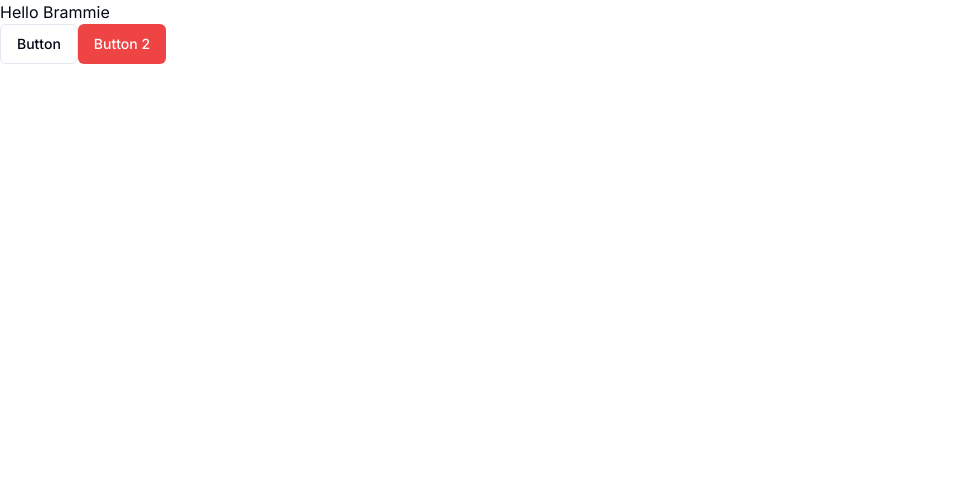
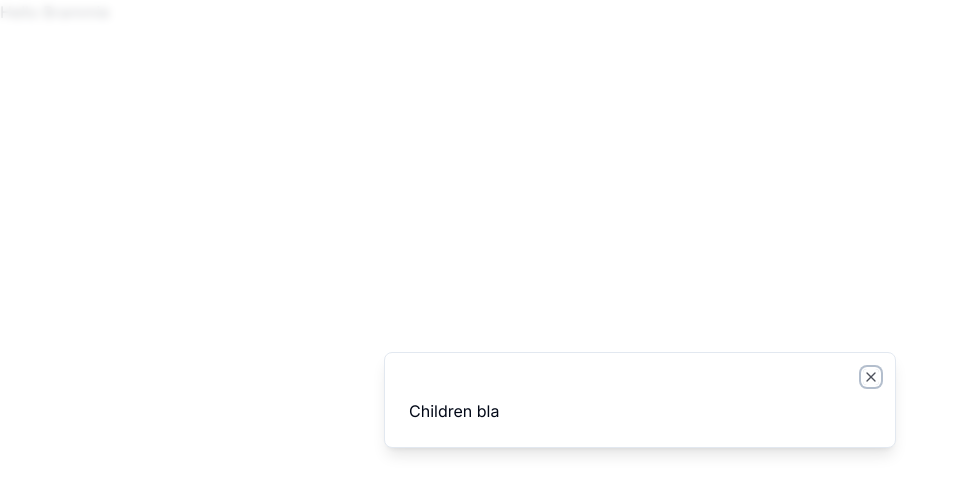
Before and after one commit to brambooo/shop-admin, a Next.js app: page / in a window 1280 px wide. Shown: the top 494 px of the page, without its empty margins (0-959 px from the left). Built offline with nearby package versions, Linux system fonts and the light colour scheme.

Commit message:
Working in modal

```diff
--- a/app/(root)/page.tsx
+++ b/app/(root)/page.tsx
@@ -1,11 +1,18 @@
-import { Button } from "@/components/ui/button";
+'use client';
 
-export default function Home() {
+import { Modal } from "@/components/ui/modal";
+import { UserButton } from "@clerk/nextjs";
+
+export default function SetupPage() {
   return (
     <>
       <p>Hello Brammie</p>
-      <Button variant="outline">Button</Button>
-      <Button variant="destructive">Button 2</Button>
+      <Modal isOpen={true} title={""} description={""} onClose={function (): void {
+        throw new Error("Function not implemented.");
+      }}>
+        Children bla
+      </Modal>
+      <UserButton afterSignOutUrl="/"></UserButton>
     </>
   )
 }
--- /dev/null
+++ b/components/ui/dialog.tsx
@@ -0,0 +1,123 @@
+"use client"
+
+import * as React from "react"
+import * as DialogPrimitive from "@radix-ui/react-dialog"
+import { X } from "lucide-react"
+
+import { cn } from "@/lib/utils"
+
+const Dialog = DialogPrimitive.Root
+
+const DialogTrigger = DialogPrimitive.Trigger
+
+const DialogPortal = ({
+  className,
+  ...props
+}: DialogPrimitive.DialogPortalProps) => (
+  <DialogPrimitive.Portal className={cn(className)} {...props} />
+)
+DialogPortal.displayName = DialogPrimitive.Portal.displayName
+
+const DialogOverlay = React.forwardRef<
+  React.ElementRef<typeof DialogPrimitive.Overlay>,
+  React.ComponentPropsWithoutRef<typeof DialogPrimitive.Overlay>
+>(({ className, ...props }, ref) => (
+  <DialogPrimitive.Overlay
+    ref={ref}
+    className={cn(
+      "fixed inset-0 z-50 bg-background/80 backdrop-blur-sm data-[state=open]:animate-in data-[state=closed]:animate-out data-[state=closed]:fade-out-0 data-[state=open]:fade-in-0",
+      className
+    )}
+    {...props}
+  />
+))
+DialogOverlay.displayName = DialogPrimitive.Overlay.displayName
+
+const DialogContent = React.forwardRef<
+  React.ElementRef<typeof DialogPrimitive.Content>,
+  React.ComponentPropsWithoutRef<typeof DialogPrimitive.Content>
+>(({ className, children, ...props }, ref) => (
+  <DialogPortal>
+    <DialogOverlay />
+    <DialogPrimitive.Content
+      ref={ref}
+      className={cn(
+        "fixed left-[50%] top-[50%] z-50 grid w-full max-w-lg translate-x-[-50%] translate-y-[-50%] gap-4 border bg-background p-6 shadow-lg duration-200 data-[state=open]:animate-in data-[state=closed]:animate-out data-[state=closed]:fade-out-0 data-[state=open]:fade-in-0 data-[state=closed]:zoom-out-95 data-[state=open]:zoom-in-95 data-[state=closed]:slide-out-to-left-1/2 data-[state=closed]:slide-out-to-top-[48%] data-[state=open]:slide-in-from-left-1/2 data-[state=open]:slide-in-from-top-[48%] sm:rounded-lg md:w-full",
+        className
+      )}
+      {...props}
+    >
+      {children}
+      <DialogPrimitive.Close className="absolute right-4 top-4 rounded-sm opacity-70 ring-offset-background transition-opacity hover:opacity-100 focus:outline-none focus:ring-2 focus:ring-ring focus:ring-offset-2 disabled:pointer-events-none data-[state=open]:bg-accent data-[state=open]:text-muted-foreground">
+        <X className="h-4 w-4" />
+        <span className="sr-only">Close</span>
+      </DialogPrimitive.Close>
+    </DialogPrimitive.Content>
+  </DialogPortal>
+))
+DialogContent.displayName = DialogPrimitive.Content.displayName
+
+const DialogHeader = ({
+  className,
+  ...props
+}: React.HTMLAttributes<HTMLDivElement>) => (
+  <div
+    className={cn(
+      "flex flex-col space-y-1.5 text-center sm:text-left",
+      className
+    )}
+    {...props}
+  />
+)
+DialogHeader.displayName = "DialogHeader"
+
+const DialogFooter = ({
+  className,
+  ...props
+}: React.HTMLAttributes<HTMLDivElement>) => (
+  <div
+    className={cn(
+      "flex flex-col-reverse sm:flex-row sm:justify-end sm:space-x-2",
+      className
+    )}
+    {...props}
+  />
+)
+DialogFooter.displayName = "DialogFooter"
+
+const DialogTitle = React.forwardRef<
+  React.ElementRef<typeof DialogPrimitive.Title>,
+  React.ComponentPropsWithoutRef<typeof DialogPrimitive.Title>
+>(({ className, ...props }, ref) => (
+  <DialogPrimitive.Title
+    ref={ref}
+    className={cn(
+      "text-lg font-semibold leading-none tracking-tight",
+      className
+    )}
+    {...props}
+  />
+))
+DialogTitle.displayName = DialogPrimitive.Title.displayName
+
+const DialogDescription = React.forwardRef<
+  React.ElementRef<typeof DialogPrimitive.Description>,
+  React.ComponentPropsWithoutRef<typeof DialogPrimitive.Description>
+>(({ className, ...props }, ref) => (
+  <DialogPrimitive.Description
+    ref={ref}
+    className={cn("text-sm text-muted-foreground", className)}
+    {...props}
+  />
+))
+DialogDescription.displayName = DialogPrimitive.Description.displayName
+
+export {
+  Dialog,
+  DialogTrigger,
+  DialogContent,
+  DialogHeader,
+  DialogFooter,
+  DialogTitle,
+  DialogDescription,
+}
--- /dev/null
+++ b/components/ui/modal.tsx
@@ -0,0 +1,38 @@
+'use client';
+
+import { Dialog, DialogContent, DialogDescription, DialogHeader, DialogTitle } from "@/components/ui/dialog";
+
+interface ModalProps {
+    title: string;
+    description: string;
+    isOpen: boolean;
+    onClose: () => void;
+    children?: React.ReactNode;
+}
+
+export const Modal: React.FC<ModalProps> = ({
+    title,
+    description,
+    isOpen,
+    onClose,
+    children
+}) => {
+    const onChange = (open: boolean) => {
+        if (!open) return;
+        onClose();
+    };
+
+    return (
+        <Dialog open={isOpen} onOpenChange={onChange}>
+            <DialogContent>
+                <DialogHeader>
+                    <DialogTitle>{title}</DialogTitle>
+                    <DialogDescription>{description}</DialogDescription>
+                </DialogHeader>
+                <div>
+                    {children}
+                </div>
+            </DialogContent>
+        </Dialog>
+    )
+};
--- a/package.json
+++ b/package.json
@@ -10,6 +10,7 @@
   },
   "dependencies": {
     "@clerk/nextjs": "^4.23.1",
+    "@radix-ui/react-dialog": "^1.0.4",
     "@radix-ui/react-slot": "^1.0.2",
     "@types/node": "20.4.5",
     "@types/react": "18.2.17",
```
Also changed, not shown: 1 other file (tests, documents, lock files or other folders).
